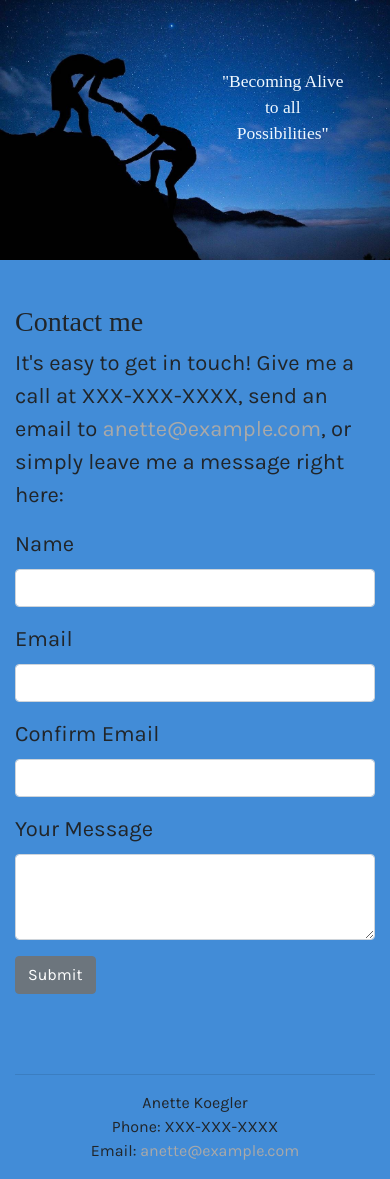
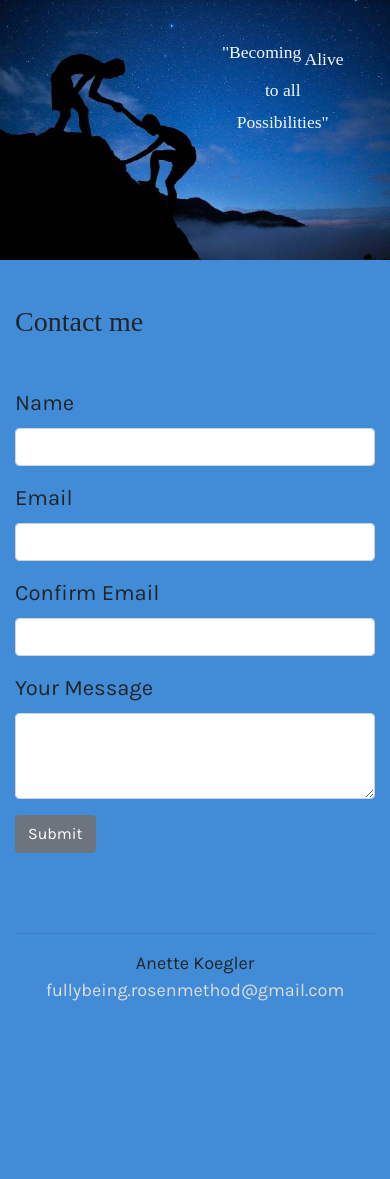
Before and after one commit to thorndeux/webpage_anette, a Flask app: page /contact in a window 390 px wide. Shown: the part 66-1245 px from the top of the page. After the commit the page ends 1067 px from the top, so only its background shows below. Run offline with Flask 2, Linux system fonts and the light colour scheme; some libraries are stand-ins or nearby versions; some web fonts are replaced.

Commit message:
Adjusted contact page slogen, cleaned up form layout

```diff
--- a/static/css/styles.css
+++ b/static/css/styles.css
@@ -52,7 +52,7 @@ body {
     }
 }
 .contactlink:link {
-    color: darkgray;
+    color: gainsboro;
 }
 
 .fadein {
@@ -60,7 +60,7 @@ body {
 }
 
 footer {
-    font-size: 16px;
+    font-size: 18px;
 }
 
 .handwriting {
@@ -190,22 +190,23 @@ img {
 
     font-family: "Meddon";
     font-size: 3vw;
+    line-height: 2;
 }
 
 @media only screen and (max-width: 991.98px) {
     .quote2 {
 
-        top: 17%;
+        top: 5%;
         left: 50vw;
 
         font-size: 4.5vw;
+        line-height: 1.8;
     }
 }
 
-@media only screen and (max-width: 575.98px) {
-    .quote2 {
-        top: 17%;
 
-        font-size: 4.5vw;
+@media only screen and (max-width: 991.98px) {
+    .super {
+        vertical-align: super;
     }
 }
--- a/templates/contact.html
+++ b/templates/contact.html
@@ -6,7 +6,7 @@
 
 {% block slogan %}
     <div class="p-4 mb-5 quote2">
-        "Becoming Alive to all Possibilities"
+        <span class="super">"Becoming</span> Alive to all Possibilities"
     </div>
 {% endblock %}
 
@@ -18,9 +18,8 @@
 {% endblock %}
 
 {% block main %}
-    <p>It's easy to get in touch! Give me a call at XXX-XXX-XXXX, send an email to <a class="contactlink" href="mailto:anette@example.com">anette@example.com</a>, or simply leave me a message right here:</p>
     <!-- Customized Bootstrap form - contact form with input validation-->
-    <form class="needs-validation" novalildate>
+    <form class="needs-validation mt-5" novalildate>
         <div class="form-group">
             <label for="name">Name</label>
             <input type="text" class="form-control" id="name" required>
--- a/templates/layout.html
+++ b/templates/layout.html
@@ -73,8 +73,7 @@
         <footer class="container text-center mt-5 pt-3">
             <hr>
             <p>Anette Koegler
-            <br>Phone: XXX-XXX-XXXX
-            <br>Email: <a href="mailto:anette@example.com"{% if current == 'contact' %}class="contactlink"{% endif %}>anette@example.com</a></p>
+            <br><a href="mailto:fullybeing.rosenmethod@gmail.com"{% if current == 'contact' %}class="contactlink"{% endif %}>fullybeing.rosenmethod@gmail.com</a></p>
         </footer>
 
         <!-- Bootstrap JavaScript -->
```
